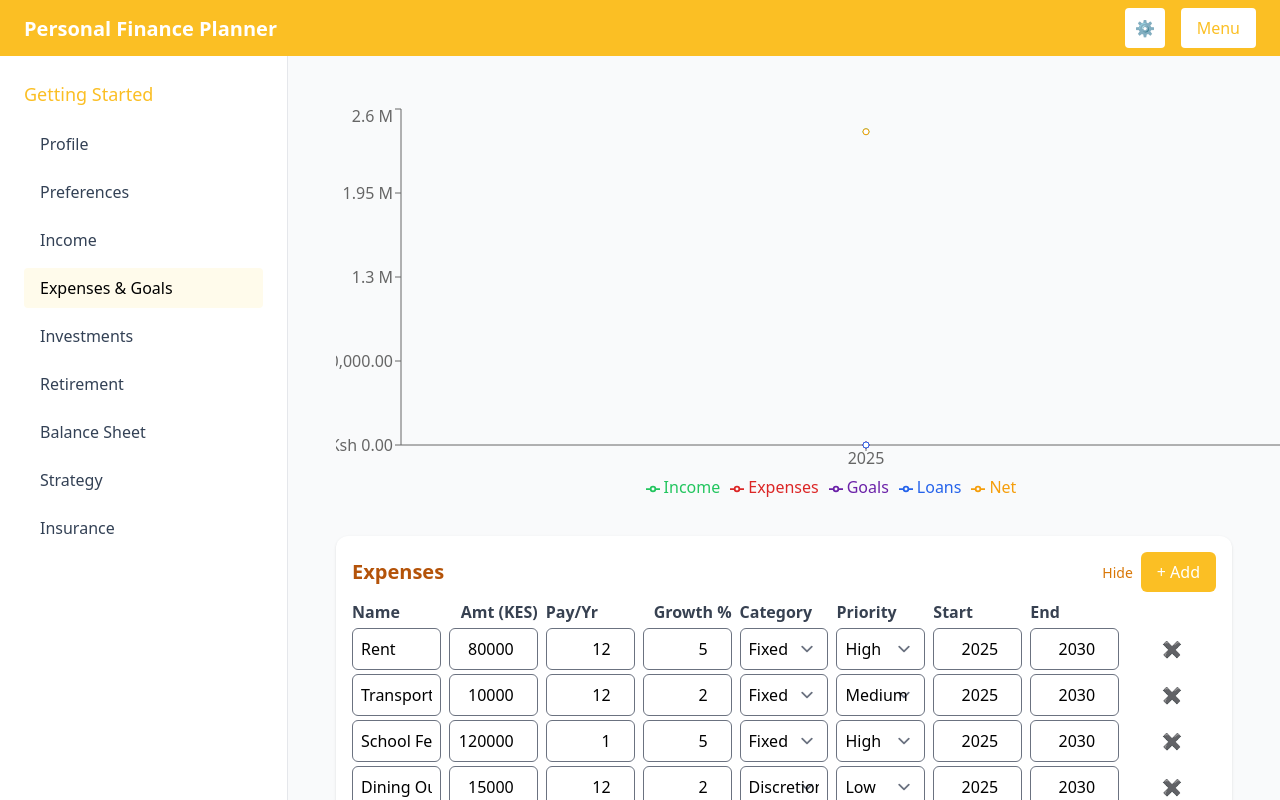
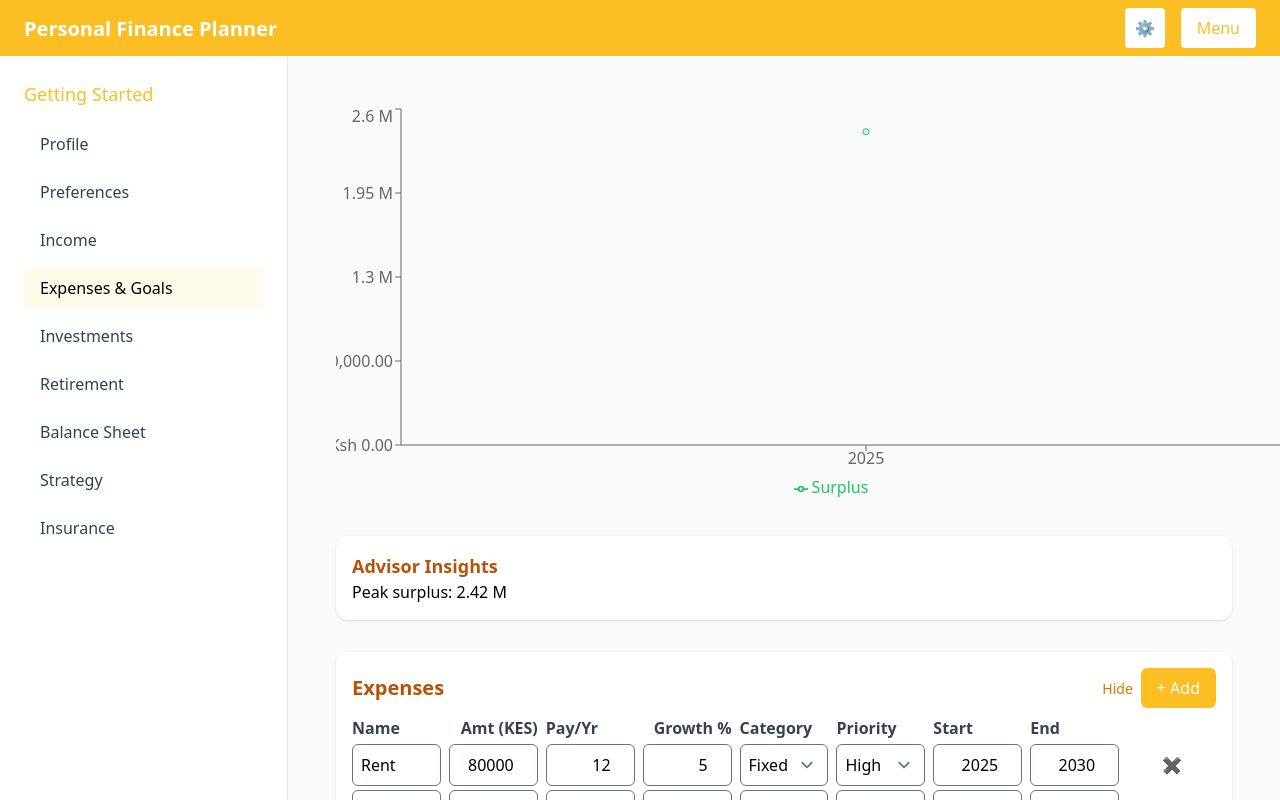
Before and after one commit to MMJGGR/personal-finance-app, a React (Vite) app: page / in a window 1280 px wide. Both pictures are taken after a click on the tab "Expenses & Goals". Shown: the top 800 px of the page. Built offline with nearby package versions, Linux system fonts and the light colour scheme.

Commit message:
Refine expenses timeline chart and data

```diff
--- a/src/components/ExpensesGoals/CashflowTimelineChart.jsx
+++ b/src/components/ExpensesGoals/CashflowTimelineChart.jsx
@@ -1,20 +1,17 @@
 import React from 'react'
-import { LineChart, Line, XAxis, YAxis, Tooltip, Legend } from 'recharts'
+import { AreaChart, Area, Line, XAxis, YAxis, Tooltip, Legend } from 'recharts'
 import { formatCurrency } from '../../utils/formatters'
 
 export default function CashflowTimelineChart({ data = [], locale, currency }) {
   const format = v => formatCurrency(v, locale, currency)
   return (
-    <LineChart data={data} width={1000} height={400} role="img" aria-label="Cashflow timeline chart">
+    <AreaChart data={data} width={1000} height={400} role="img" aria-label="Cashflow timeline chart">
       <XAxis dataKey="year" />
       <YAxis tickFormatter={format} />
       <Tooltip formatter={format} />
       <Legend />
-      <Line type="monotone" dataKey="income" stroke="#22c55e" name="Income" />
-      <Line type="monotone" dataKey="expenses" stroke="#dc2626" name="Expenses" />
-      <Line type="monotone" dataKey="goals" stroke="#6b21a8" name="Goals" />
-      <Line type="monotone" dataKey="loans" stroke="#2563eb" name="Loans" />
+      <Area type="monotone" dataKey="surplus" stroke="#22c55e" fill="#bbf7d0" name="Surplus" />
       <Line type="monotone" dataKey="net" stroke="#f59e0b" name="Net" />
-    </LineChart>
+    </AreaChart>
   )
 }
--- a/src/components/ExpensesGoals/ExpensesGoalsTab.jsx
+++ b/src/components/ExpensesGoals/ExpensesGoalsTab.jsx
@@ -4,8 +4,6 @@ import React, { useMemo, useEffect, useState } from 'react'
 import { formatCurrency } from '../../utils/formatters'
 import { useFinance } from '../../FinanceContext'
 import { calculateLoanNPV } from '../../utils/financeUtils'
-import { FREQUENCIES, FREQUENCY_LABELS } from '../../constants'
-import suggestLoanStrategies from '../../utils/suggestLoanStrategies'
 import { buildPlanJSON, buildPlanCSV, submitProfile } from '../../utils/exportHelpers'
 import storage from '../../utils/storage'
 import { ResponsiveContainer } from 'recharts'
@@ -31,7 +29,7 @@ export default function ExpensesGoalsTab() {
     discountRate,
     expensesList, setExpensesList,
     goalsList,    setGoalsList,
-    liabilitiesList, setLiabilitiesList,
+    liabilitiesList,
     setExpensesPV,
     setGoalsPV,
     profile,
@@ -80,6 +78,14 @@ export default function ExpensesGoalsTab() {
         const val = parseInt(raw)
         return { ...e, priority: val >= 1 && val <= 3 ? val : 2 }
       }
+      if (field === 'amount') {
+        const val = parseFloat(raw)
+        if (val < 0) {
+          alert('Amount must be positive')
+          return e
+        }
+        return { ...e, amount: clamp(val) }
+      }
       return { ...e, [field]: clamp(parseFloat(raw)) }
     }))
   }
@@ -99,8 +105,11 @@ export default function ExpensesGoalsTab() {
       },
     ])
   }
-  const removeExpense = i =>
-    setExpensesList(expensesList.filter((_, idx) => idx !== i))
+  const removeExpense = i => {
+    if (window.confirm('Delete this item?')) {
+      setExpensesList(expensesList.filter((_, idx) => idx !== i))
+    }
+  }
 
   // Goals
   const handleGoalChange = (i, field, raw) => {
@@ -131,6 +140,14 @@ export default function ExpensesGoalsTab() {
         if (field === 'endYear') updates.targetYear = isNaN(val) ? g.targetYear : val
         return { ...g, ...updates }
       }
+      if (field === 'amount') {
+        const val = parseFloat(raw)
+        if (val < 0) {
+          alert('Amount must be positive')
+          return g
+        }
+        return { ...g, amount: clamp(val) }
+      }
       return { ...g, amount: clamp(parseFloat(raw)) }
     }))
   }
@@ -146,51 +163,11 @@ export default function ExpensesGoalsTab() {
       },
     ])
   }
-  const removeGoal = i =>
-    setGoalsList(goalsList.filter((_, idx) => idx !== i))
-
-  // Liabilities
-  const validatePayment = (l) => {
-    const r = l.interestRate / 100 / l.paymentsPerYear
-    const n = l.termYears * l.paymentsPerYear
-    const expected = (r * l.principal) / (1 - Math.pow(1 + r, -n))
-    if (Math.abs(expected - l.payment) > 5) {
-      alert('Payment doesn\u2019t match amortisation schedule. Did you mistype?')
-      return false
+  const removeGoal = i => {
+    if (window.confirm('Delete this item?')) {
+      setGoalsList(goalsList.filter((_, idx) => idx !== i))
     }
-    return true
   }
-
-  const handleLiabilityChange = (i, field, raw) => {
-    setLiabilitiesList(
-      liabilitiesList.map((l, idx) => {
-        if (idx !== i) return l
-        let updated = { ...l }
-        if (field === 'name') updated.name = raw
-        else if (['principal', 'interestRate'].includes(field)) {
-          updated[field] = clamp(parseFloat(raw))
-        } else if (['termYears', 'paymentsPerYear'].includes(field)) {
-          updated[field] = Math.max(1, parseInt(raw) || 1)
-        } else if (field === 'remainingMonths') {
-          const months = Math.max(1, parseInt(raw) || 1)
-          updated.remainingMonths = months
-          updated.termYears = Math.ceil(months / 12)
-        } else if (field === 'payment') {
-          updated.payment = clamp(parseFloat(raw))
-          if (!validatePayment(updated)) return l
-        }
-        return updated
-      })
-    )
-  }
-  const addLiability = () =>
-    setLiabilitiesList([...liabilitiesList, {
-      id: crypto.randomUUID(),
-      name: '', principal: 0, interestRate: 0, termYears: 1,
-      remainingMonths: 12, paymentsPerYear: 12, payment: 0
-    }])
-  const removeLiability = i =>
-    setLiabilitiesList(liabilitiesList.filter((_, idx) => idx !== i))
 
   // --- 1) Remaining lifetime horizon ---
   const lifeYears = Math.max(1, Math.floor(profile.lifeExpectancy - profile.age))
@@ -285,10 +262,7 @@ export default function ExpensesGoalsTab() {
   const totalRequired = pvExpensesLife + pvGoals + totalLiabilitiesPV
 
 
-  const loanStrategies = useMemo(
-    () => suggestLoanStrategies(liabilityDetails),
-    [liabilityDetails]
-  )
+
 
   // --- Combined cashflow timeline ---
   const timelineData = useMemo(() => {
@@ -307,25 +281,26 @@ export default function ExpensesGoalsTab() {
     return buildTimeline(minYear, maxYear, incomeFn, expensesList, goalsList, loanForYear)
   }, [expensesList, goalsList, liabilityDetails, annualIncome, startYear, years])
 
-  const advisorWarnings = useMemo(() => {
-    const retireYear = startYear + (settings.retirementAge - profile.age)
-    const warnings = []
-    timelineData.forEach(row => {
-      if (row.net < 0) warnings.push(`Shortfall in ${row.year}`)
-      if (row.loans > row.income && row.year > retireYear) {
-        warnings.push(`Loan exceeds income after retirement in ${row.year}`)
-      }
-    })
-    return warnings
-  }, [timelineData, settings.retirementAge, profile.age, startYear])
+  const maxSurplus = useMemo(() => {
+    if (timelineData.length === 0) return 0
+    return Math.max(...timelineData.map(r => r.surplus))
+  }, [timelineData])
+
+  const hasDeficit = useMemo(
+    () => timelineData.some(row => row.net < 0),
+    [timelineData]
+  )
 
   useEffect(() => {
     const expPV = timelineData.reduce((sum, r) => sum + r.expenses, 0)
     const goalPV = timelineData.reduce((sum, r) => sum + r.goals, 0)
+    const loanPV = timelineData.reduce((s, r) => s + r.loans, 0)
     setExpensesPV(expPV)
     if (typeof setGoalsPV === 'function') setGoalsPV(goalPV)
     storage.set('expensesPV', expPV.toString())
     storage.set('goalsPV', goalPV.toString())
+    storage.set('loansPV', loanPV.toString())
+    storage.set('totalPV', (expPV + goalPV + loanPV).toString())
   }, [timelineData, setExpensesPV, setGoalsPV])
 
   // --- 5) PV Summary data ---
@@ -338,11 +313,18 @@ export default function ExpensesGoalsTab() {
   // --- Export JSON ---
   const exportJSON = () => {
     const exportPlan = {
-      income: annualIncome,
+      profile,
+      assumptions: settings,
+      timeline: timelineData,
       expenses: expensesList,
       goals: goalsList,
       loans: liabilitiesList,
-      timeline: timelineData,
+      PV: {
+        expenses: pvExpensesLife,
+        goals: pvGoals,
+        loans: totalLiabilitiesPV,
+        total: totalRequired
+      }
     }
     const blob = new Blob([JSON.stringify(exportPlan, null, 2)], { type: 'application/json' })
     const url  = URL.createObjectURL(blob)
@@ -390,16 +372,13 @@ export default function ExpensesGoalsTab() {
         </ResponsiveContainer>
       </section>
 
-      {advisorWarnings.length > 0 && (
-        <Card>
-          <h3 className="text-lg font-bold text-amber-700">Advisor Insights</h3>
-          <ul className="list-disc pl-5 space-y-1">
-            {advisorWarnings.slice(0, 3).map((w, i) => (
-              <li key={i} className="text-red-600">{w}</li>
-            ))}
-          </ul>
-        </Card>
-      )}
+      <Card>
+        <h3 className="text-lg font-bold text-amber-700">Advisor Insights</h3>
+        {hasDeficit && (
+          <p className="text-red-600">⚠️ Cashflow deficit detected in some years. Consider reducing expenses or deferring goals.</p>
+        )}
+        <p>Peak surplus: {formatCurrency(maxSurplus, settings.locale, settings.currency)}</p>
+      </Card>
 
       <Card className="mb-6">
         <CardHeader>
--- a/src/selectors/timeline.js
+++ b/src/selectors/timeline.js
@@ -1,10 +1,19 @@
-export default function buildTimeline(minYear, maxYear, incomeFn, expensesList, goalsList, getLoansForYear = () => 0) {
+export default function buildTimeline(
+  minYear,
+  maxYear,
+  incomeFn,
+  expensesList,
+  goalsList,
+  getLoansForYear = () => 0
+) {
   const timeline = []
+  let prevSurplus = 0
+
   for (let y = minYear; y <= maxYear; y++) {
     const income = typeof incomeFn === 'function' ? incomeFn(y) : 0
     let expenses = 0
     let goals = 0
-    let loans = getLoansForYear(y)
+    const loans = getLoansForYear(y)
 
     expensesList.forEach(e => {
       if (y >= e.startYear && y <= e.endYear) {
@@ -22,7 +31,10 @@ export default function buildTimeline(minYear, maxYear, incomeFn, expensesList,
     })
 
     const net = income - expenses - goals - loans
-    timeline.push({ year: y, income, expenses, goals, loans, net })
+    const surplus = prevSurplus + net
+    timeline.push({ year: y, income, expenses, goals, loans, net, surplus })
+    prevSurplus = surplus
   }
+
   return timeline
 }
```
